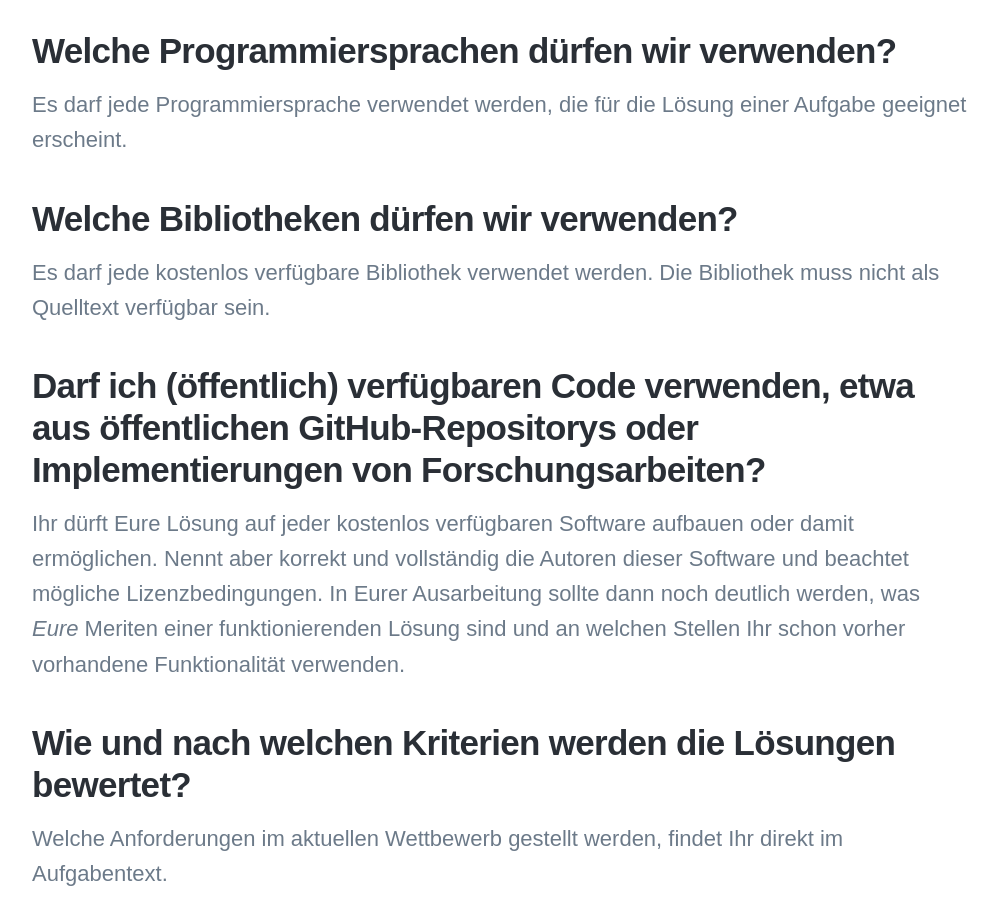
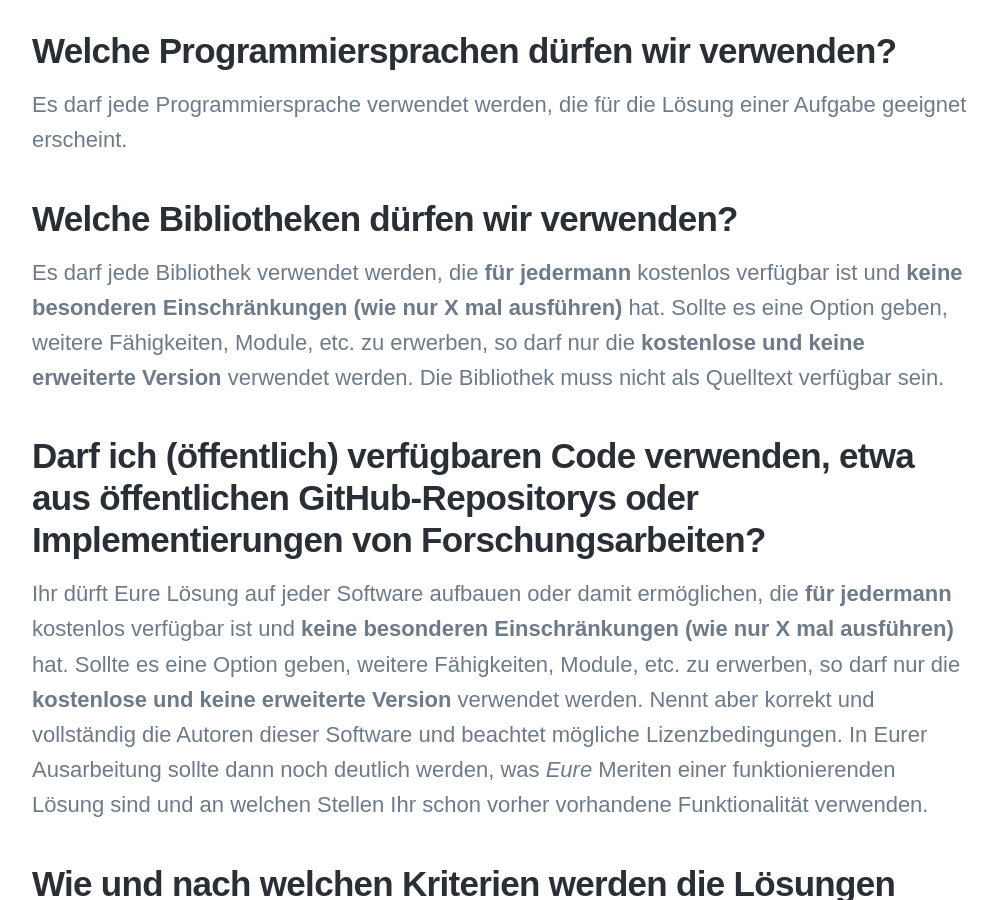
Before and after one commit to informatiCup/informaticup.github.io, a Jekyll site: the page built from _competition/30-faq.md, in a window 1280 px wide and 900 px high, scrolled down 2107 px. Shown: the whole window, without its empty margins (138-1135 px from the left). Built offline with Jekyll 4.4.1, drawn with Linux system fonts in a browser that asks for light colours; nearby versions of some CDN libraries; some web fonts are replaced.

Commit message:
FAQ clarification

```diff
--- a/_competition/30-faq.md
+++ b/_competition/30-faq.md
@@ -44,11 +44,12 @@
 
 ## Welche Bibliotheken dürfen wir verwenden?
 
-Es darf jede kostenlos verfügbare Bibliothek verwendet werden. Die Bibliothek muss nicht als Quelltext verfügbar sein.
+Es darf jede Bibliothek verwendet werden, die **für jedermann** kostenlos verfügbar ist und **keine besonderen Einschränkungen (wie nur X mal ausführen)** hat. Sollte es eine Option geben, weitere Fähigkeiten, Module, etc. zu erwerben, so darf nur die **kostenlose und keine erweiterte Version** verwendet werden.  Die Bibliothek muss nicht als Quelltext verfügbar sein.
+
 
 ## Darf ich (öffentlich) verfügbaren Code verwenden, etwa aus öffentlichen GitHub-Repositorys oder Implementierungen von Forschungsarbeiten?
 
-Ihr dürft Eure Lösung auf jeder kostenlos verfügbaren Software aufbauen oder damit ermöglichen. Nennt aber korrekt und vollständig die Autoren dieser Software und beachtet mögliche Lizenzbedingungen. In Eurer Ausarbeitung sollte dann noch deutlich werden, was _Eure_ Meriten einer funktionierenden Lösung sind und an welchen Stellen Ihr schon vorher vorhandene Funktionalität verwenden.
+Ihr dürft Eure Lösung auf jeder Software aufbauen oder damit ermöglichen, die **für jedermann** kostenlos verfügbar ist und **keine besonderen Einschränkungen (wie nur X mal ausführen)** hat. Sollte es eine Option geben, weitere Fähigkeiten, Module, etc. zu erwerben, so darf nur die **kostenlose und keine erweiterte Version** verwendet werden. Nennt aber korrekt und vollständig die Autoren dieser Software und beachtet mögliche Lizenzbedingungen. In Eurer Ausarbeitung sollte dann noch deutlich werden, was _Eure_ Meriten einer funktionierenden Lösung sind und an welchen Stellen Ihr schon vorher vorhandene Funktionalität verwenden.
 
 ## Wie und nach welchen Kriterien werden die Lösungen bewertet?
 
```
